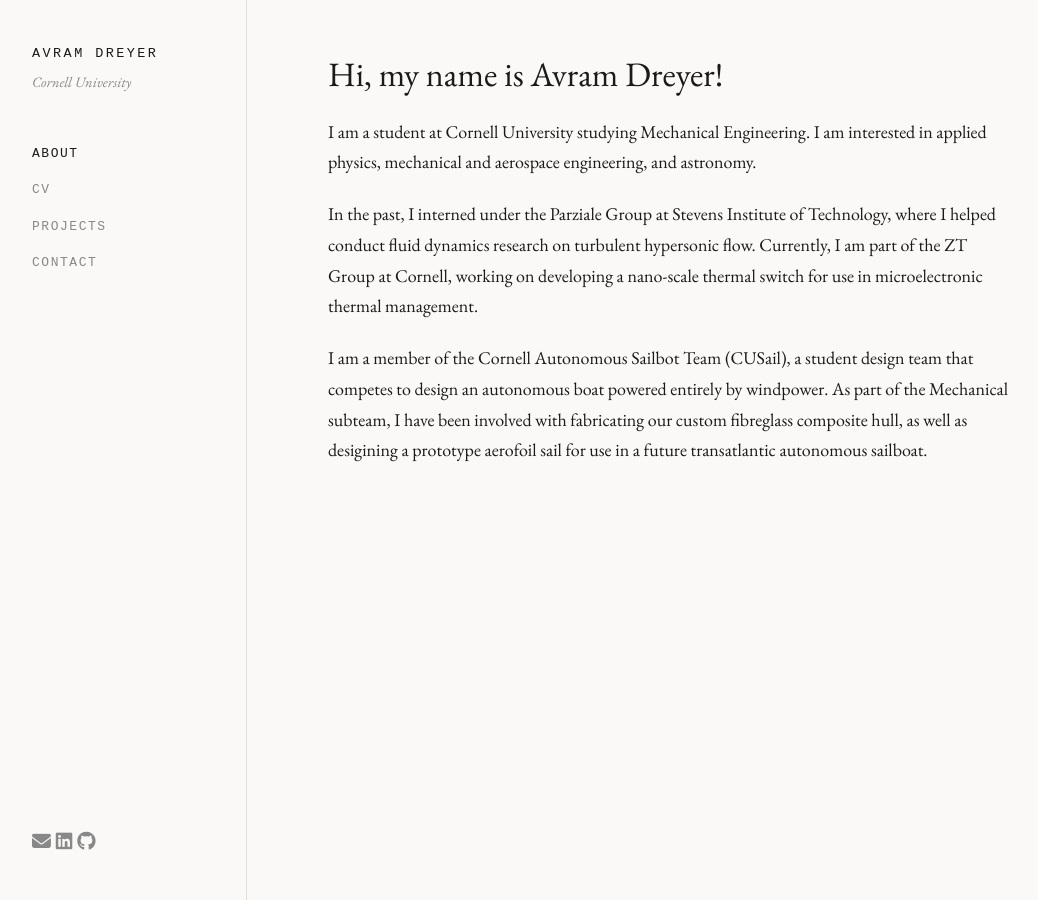
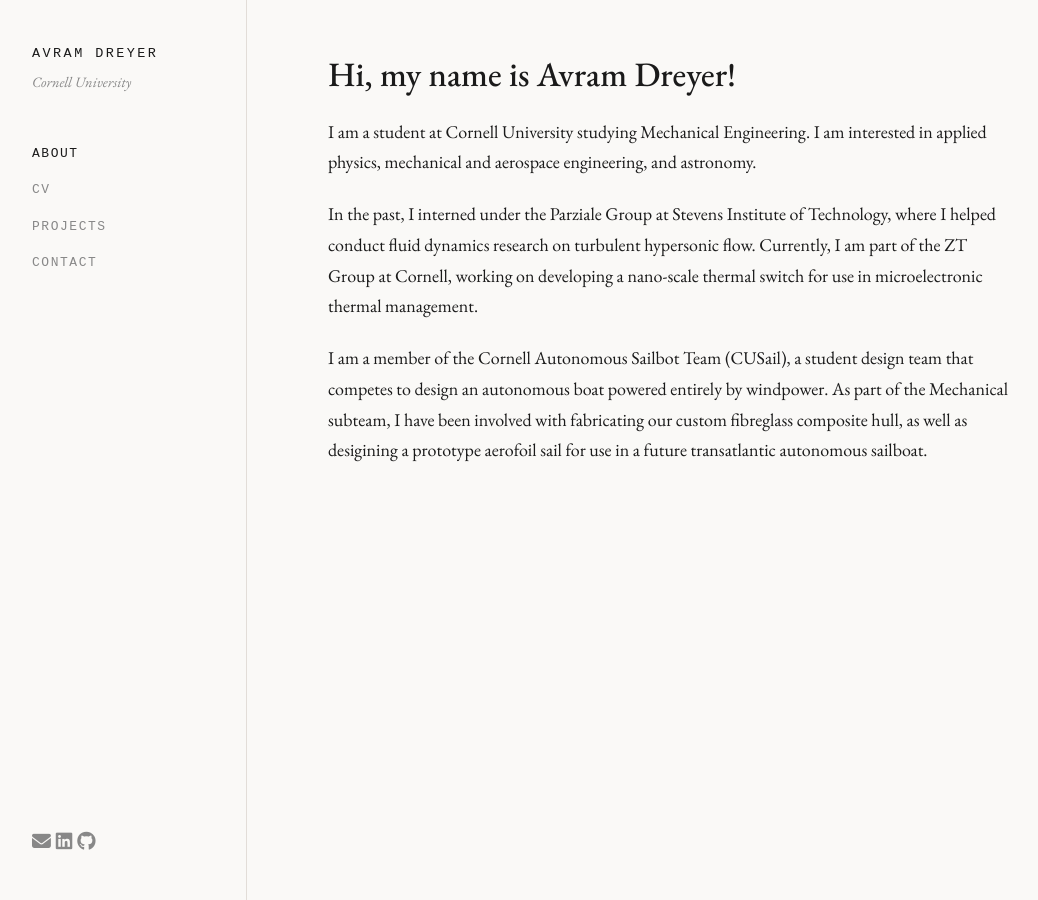
Before and after one commit to Aviboi/Aviboi.github.io, a Jekyll site: the page built from index.md, in a window 1280 px wide. Shown: the whole page, without its empty margins (13-1051 px from the left). Built offline with Jekyll 4.4.1, drawn with Linux system fonts in a browser that asks for light colours; nearby versions of some CDN libraries; some web fonts are replaced.

Commit message:
Various tweaks

```diff
--- a/index.md
+++ b/index.md
@@ -3,7 +3,7 @@
 title: Avram Dreyer
 ---
 
-# Hi, my name is Avram Dreyer!
+# **Hi, my name is Avram Dreyer!**
 I am a student at Cornell University studying Mechanical Engineering. I am interested in applied physics, mechanical and aerospace engineering, and astronomy.
 
 In the past, I interned under the Parziale Group at Stevens Institute of Technology, where I helped conduct fluid dynamics research on turbulent hypersonic flow. Currently, I am part of the ZT Group at Cornell, working on developing a nano-scale thermal switch for use in microelectronic thermal management.
```
Also changed, not shown: _pages/email.md (deleted, +0 -2 lines), contact/index.md (+1 -0 lines).
